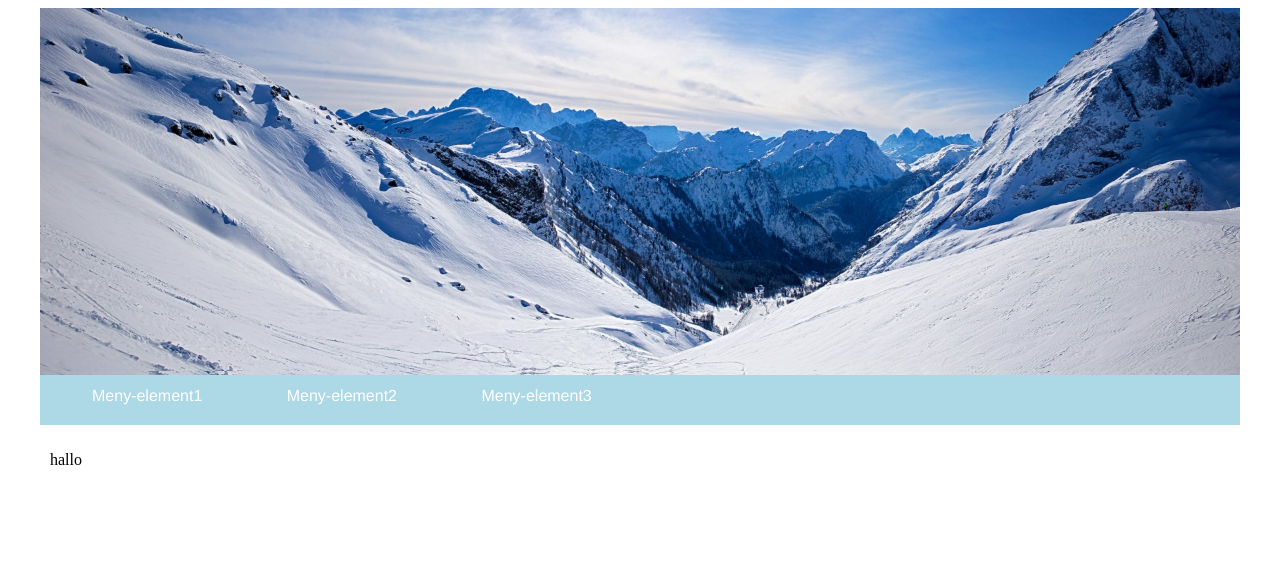
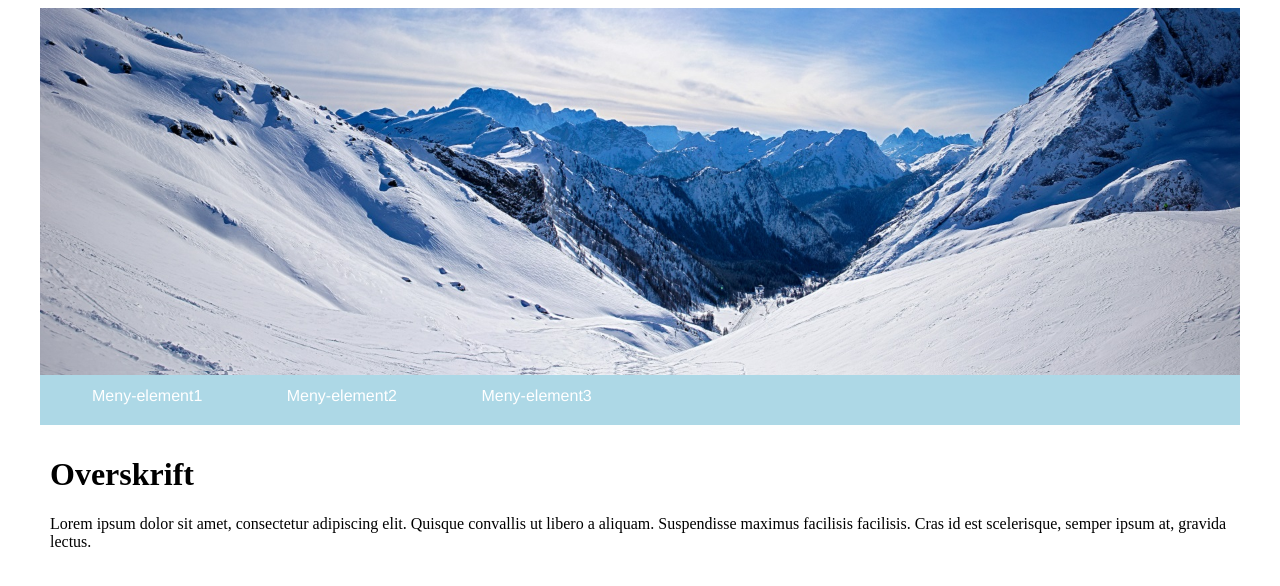
Before and after one commit to Torvaldhompland/flexbox, a plain HTML site: page index.html in a window 1280 px wide. Drawn offline with Linux system fonts and the light colour scheme.

Commit message:
Update index.html

```diff
--- a/index.html
+++ b/index.html
@@ -20,7 +20,8 @@
 
   </div>
   <div class="innhold">
-    <p>hallo</p>
+   <h1>Overskrift</h1>
+    <p>Lorem ipsum dolor sit amet, consectetur adipiscing elit. Quisque convallis ut libero a aliquam. Suspendisse maximus facilisis facilisis. Cras id est scelerisque, semper ipsum at, gravida lectus.</p>
   </div>
   </div>
  </body>
```
